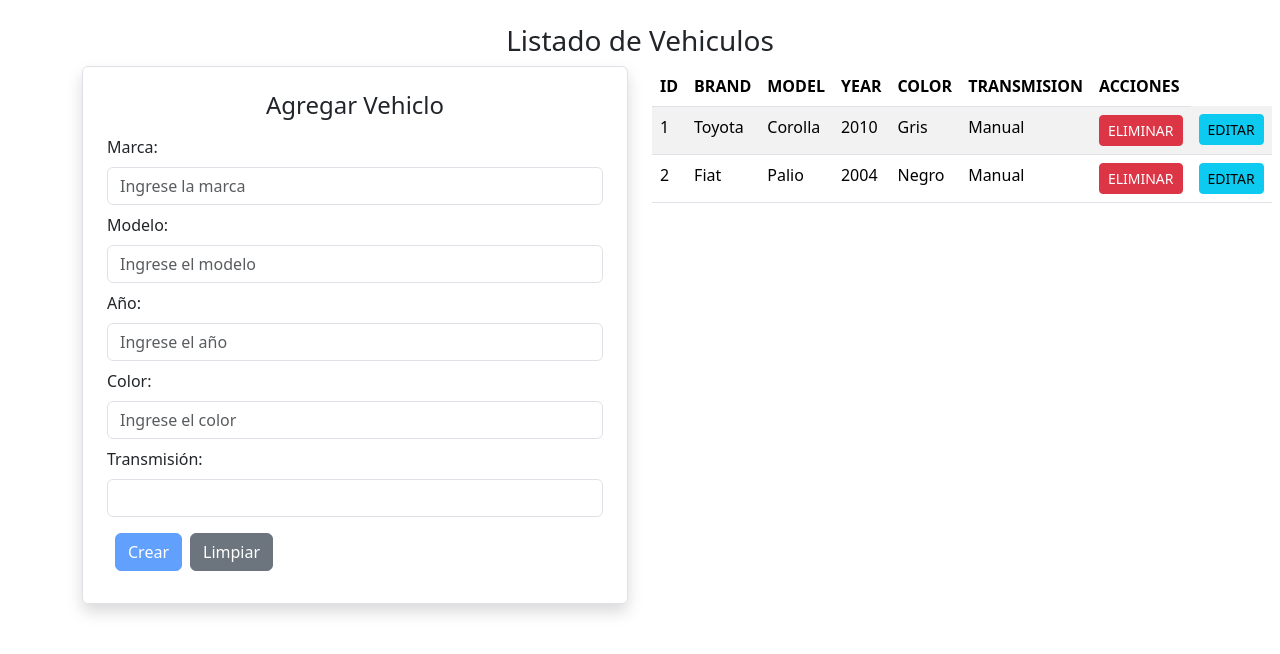
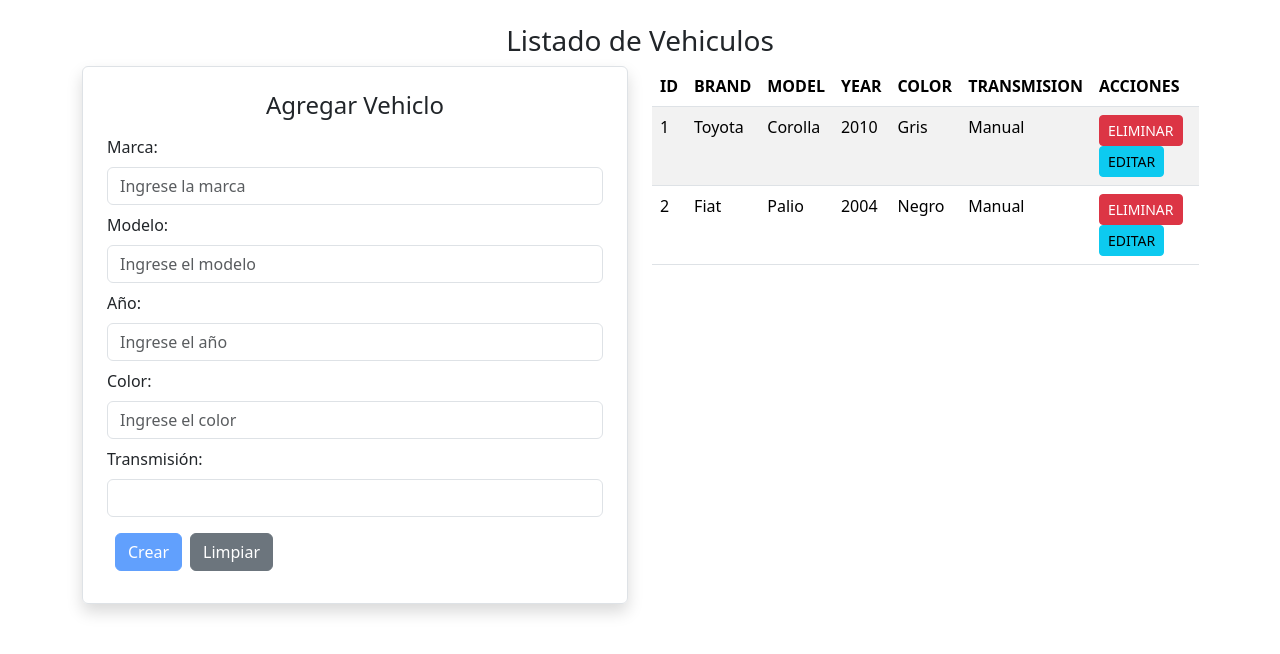
Before and after one commit to salvadorbravo09/GarageApp, an Angular app in the folder web/: page / in a window 1280 px wide. Shown: the top 654 px of the page. Built offline with nearby package versions, Linux system fonts and the light colour scheme.

Commit message:
refactor: add margin in delete

```diff
--- a/web/src/app/components/vehicle/vehicle.component.html
+++ b/web/src/app/components/vehicle/vehicle.component.html
@@ -20,13 +20,11 @@
       <td>{{ vehicle.transmision }}</td>
       <td>
         <button
-          class="btn btn-danger btn-sm"
+          class="btn btn-danger btn-sm me-2"
           (click)="onRemoveVehicle(vehicle.id)"
         >
           ELIMINAR
         </button>
-      </td>
-      <td>
         <button
           class="btn btn-info btn-sm"
           (click)="onSelectedVehicle(vehicle)"
```
